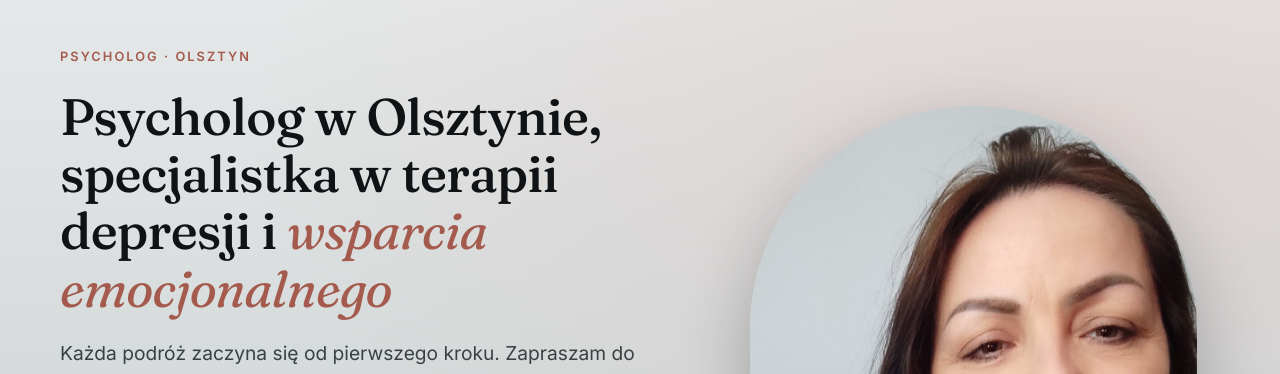
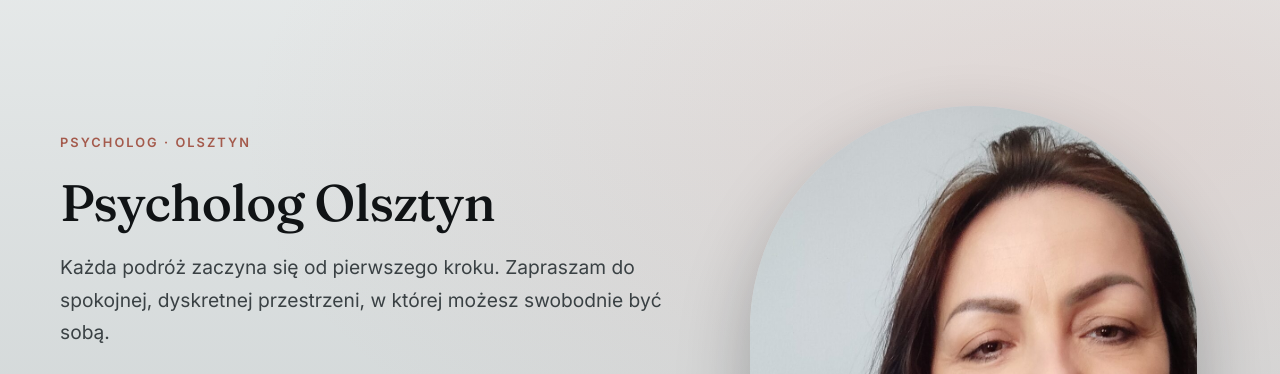
Before and after one commit to KUKARAF/aglu.pl, a plain HTML site: page index.html in a window 1280 px wide. Shown: the part 102-476 px from the top of the page. Drawn offline with Linux system fonts and the light colour scheme.

Commit message:
aglu: simplify hero heading to Psycholog Olsztyn

```diff
--- a/index.html
+++ b/index.html
@@ -62,7 +62,7 @@
       <a class="hero-logo" href="#top" aria-label="aglu psycholog"><img src="images/logotyp.png" alt="Logo Elżbieta Moczydłowska, psycholog"></a>
       <div class="hero-copy">
         <span class="eyebrow">Psycholog &middot; Olsztyn</span>
-        <h1>Psycholog w Olsztynie, specjalistka w terapii depresji i <em>wsparcia emocjonalnego</em></h1>
+        <h1>Psycholog Olsztyn</h1>
         <p class="lead">Każda podróż zaczyna się od pierwszego kroku. Zapraszam do spokojnej, dyskretnej przestrzeni, w której możesz swobodnie być sobą.</p>
         <div class="hero-actions">
           <div class="cta-group">
```
